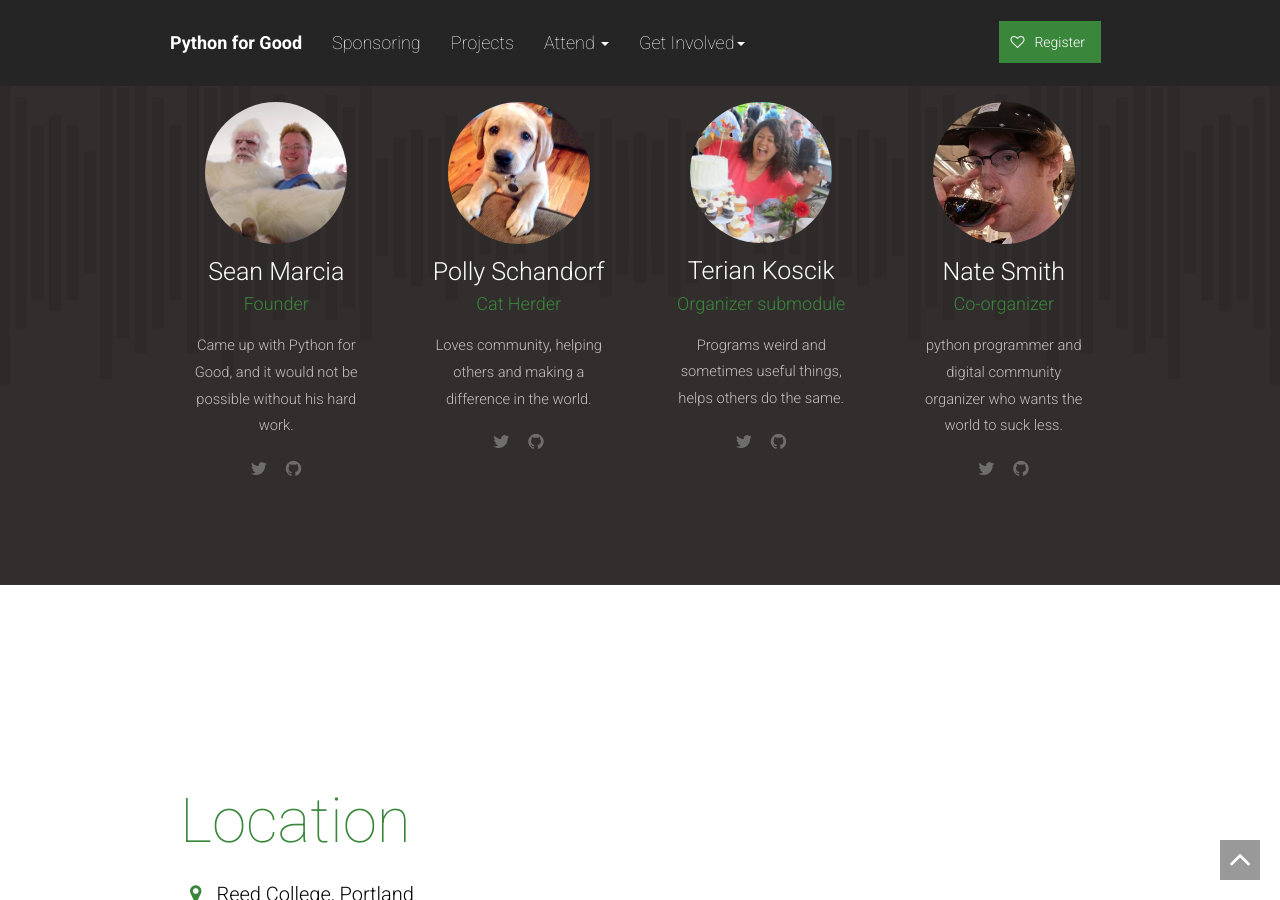
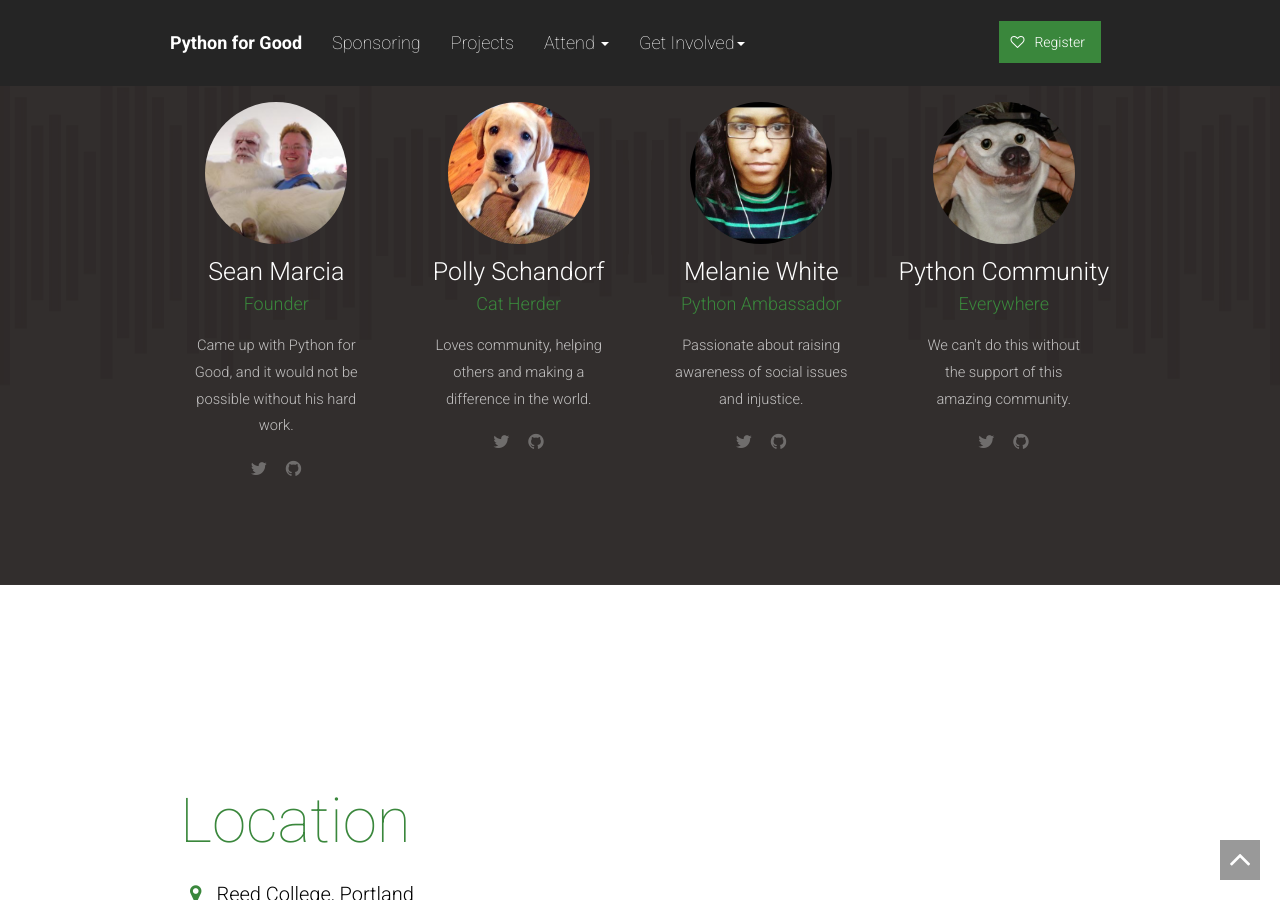
Before and after one commit to seanmarcia/pythonforgood.org, a Jekyll site: the page built from index.html, in a window 1280 px wide and 900 px high, scrolled down 2648 px. Built offline with Jekyll 4.4.1, drawn with Linux system fonts in a browser that asks for light colours.

Commit message:
Organizer update

```diff
--- a/_data/organizers.yml
+++ b/_data/organizers.yml
@@ -12,15 +12,15 @@
   twitter: N3rdyTeacher
   github: pollygee
   img: assets/img/gallery/polly_thumbnail.jpg
-- name: Terian Koscik
-  title: Organizer submodule
-  about: Programs weird and sometimes useful things, helps others do the same.
-  twitter: spine_cone
-  github: spinecone
-  img: assets/img/gallery/terian_thumbnail.png
-- name: Nate Smith
-  about: python programmer and digital community organizer who wants the world to suck less.
-  title: Co-organizer
-  twitter: nate_smith
-  github: nathanielksmith
-  img: assets/img/gallery/nate_thumbnail.jpg
+- name: Melanie White
+  title: Python Ambassador
+  about: Passionate about raising awareness of social issues and injustice.
+  twitter: theViewFrom5ft2
+  github: melaniew
+  img: assets/img/gallery/melanie_thumbnail.jpeg
+- name: Python Community
+  about: We can't do this without the support of this amazing community.
+  title: Everywhere
+  twitter: pythonforgood
+  github: pythonforgood
+  img: assets/img/gallery/community_thumbnail.png
```
Also changed, not shown: assets/img/gallery/community_thumbnail.png (added), assets/img/gallery/melanie_thumbnail.jpeg (added).
